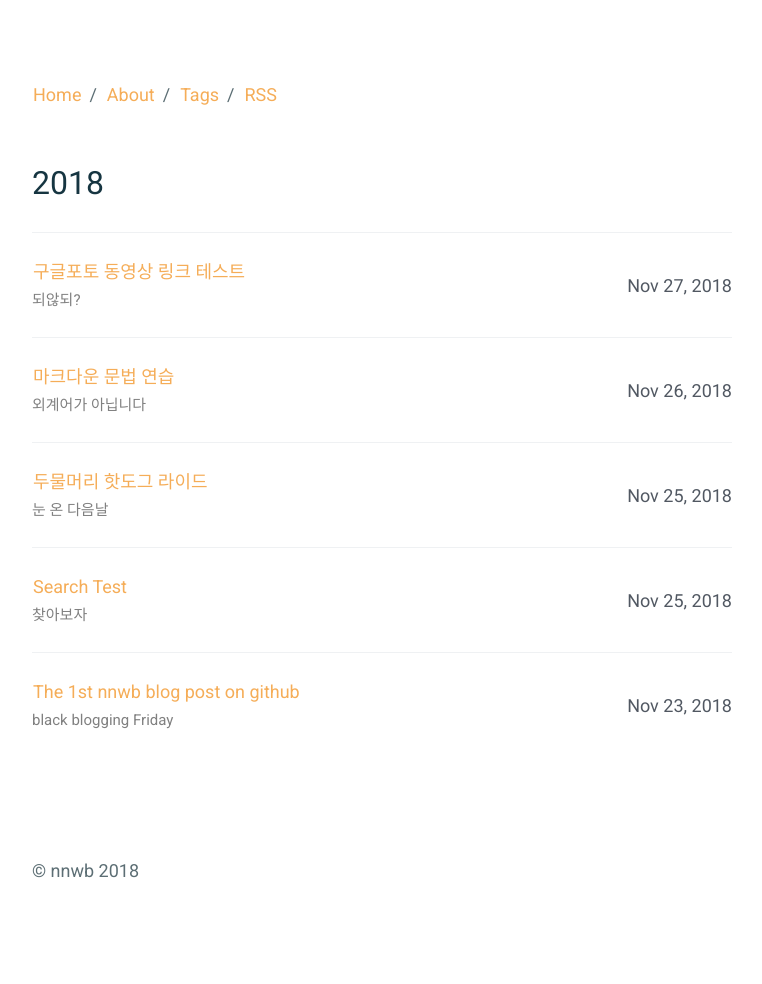
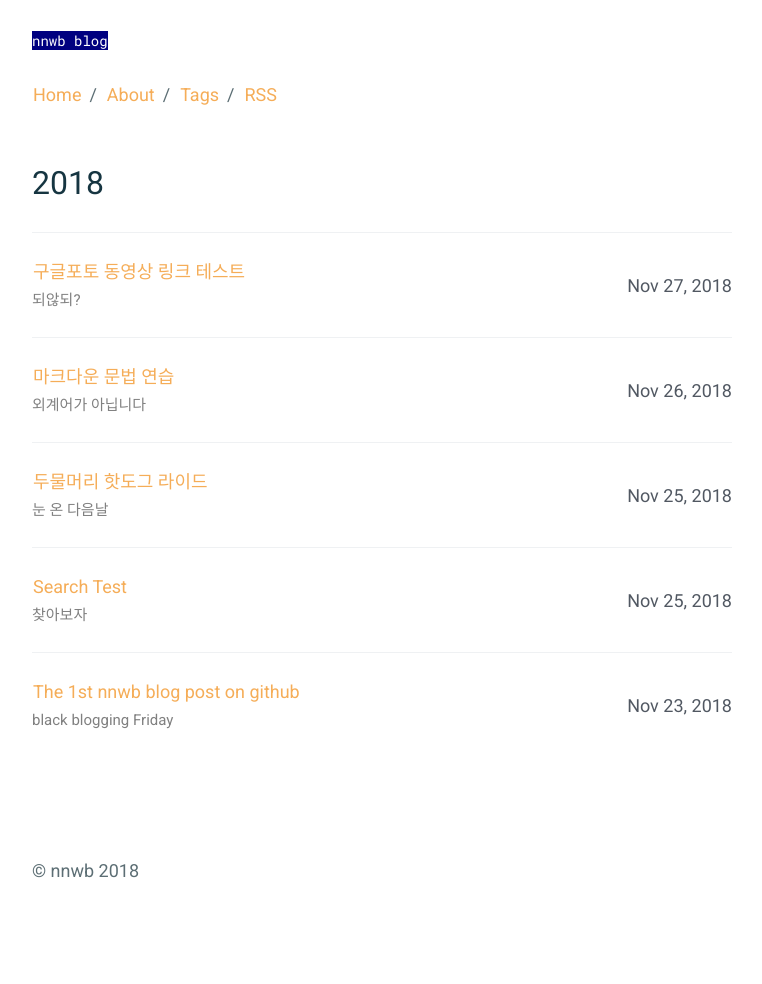
Before and after one commit to nnwb/nnwb.github.io, a Jekyll site: the page built from index.html, in a window 1280 px wide. Shown: the whole page, without its empty margins (258-1020 px from the left). Built offline with Jekyll 4.4.1, drawn with Linux system fonts in a browser that asks for light colours.

Commit message:
Update header.html

```diff
--- a/_includes/header.html
+++ b/_includes/header.html
@@ -1,5 +1,5 @@
 <header class="c-page__header">
-  <h1><code><span style = " color: white; backgroundcolor: navy;">{{ site.title}}</span></code></h1>
+  <h1><code><span style = " color: white; background-color: navy;">{{ site.title}}</span></code></h1>
   {% if page.title == 'Home' %}
   <!-- <h1>{{ site.description }}</h1> -->
   {% endif %}
```
